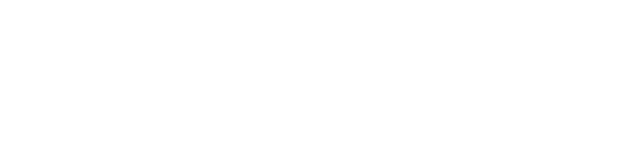
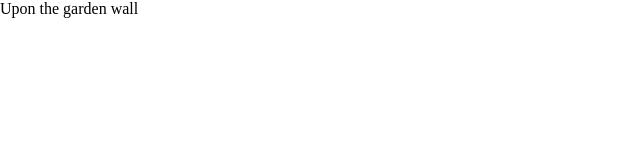
Before and after one commit to endophasie/reforma, a website: page index.html in a window 1280 px wide. Shown: the whole page, without its empty margins (0-640 px from the left). Drawn offline with nearby package versions, Linux system fonts and the light colour scheme; files that its build step writes are made by us from their sources.

Commit message:
First Pages commit

```diff
--- a/index.html
+++ b/index.html
@@ -7,7 +7,7 @@
 </head>
 <body>
 <div class="master">
-
+Upon the garden wall
 </div>
 <script src="https://ajax.googleapis.com/ajax/libs/jquery/3.1.0/jquery.min.js"></script>
 <script src="build/js/scripts.min.js"></script>
```
